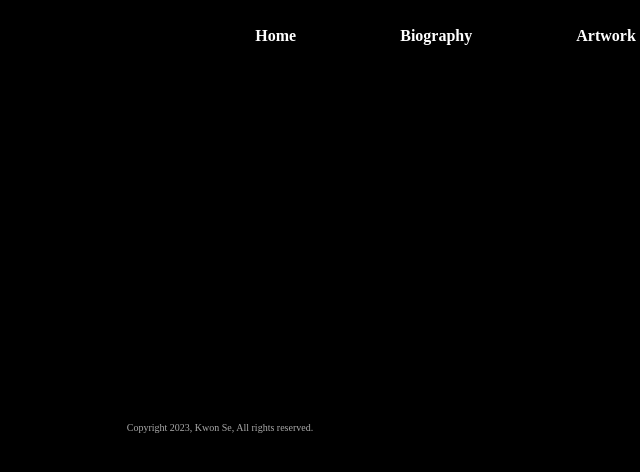
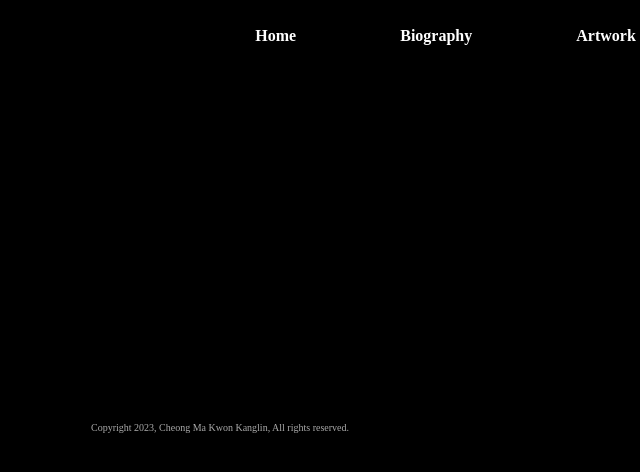
Before and after one commit to kwonkwon7070/main, a plain HTML site: page index.html in a window 1280 px wide. Shown: the full height of the page, 420-1060 px from the left. Drawn offline with nearby package versions, Linux system fonts and the light colour scheme; a web font is replaced by a local one.

Commit message:
Update index.html

```diff
--- a/index.html
+++ b/index.html
@@ -2,7 +2,7 @@
 <html>
 <head>
   <meta charset="utf-8">
-  <title>권세: Kwon Se</title>
+  <title>청마 권강린: Cheong Ma Kwon</title>
   <link href="css/style.css" rel="stylesheet">
   <link rel="stylesheet" href="https://unpkg.com/swiper/swiper-bundle.css" />
   <link rel="stylesheet" href="https://unpkg.com/swiper/swiper-bundle.min.css" />
@@ -48,7 +48,7 @@
 
 </div>
 
-<div class="copyright"> Copyright 2023, Kwon Se, All rights reserved. </div>
+<div class="copyright"> Copyright 2023, Cheong Ma Kwon Kanglin, All rights reserved. </div>
 
   <script src="https://unpkg.com/swiper/swiper-bundle.js"></script>
   <script src="https://unpkg.com/swiper/swiper-bundle.min.js"></script>
```
